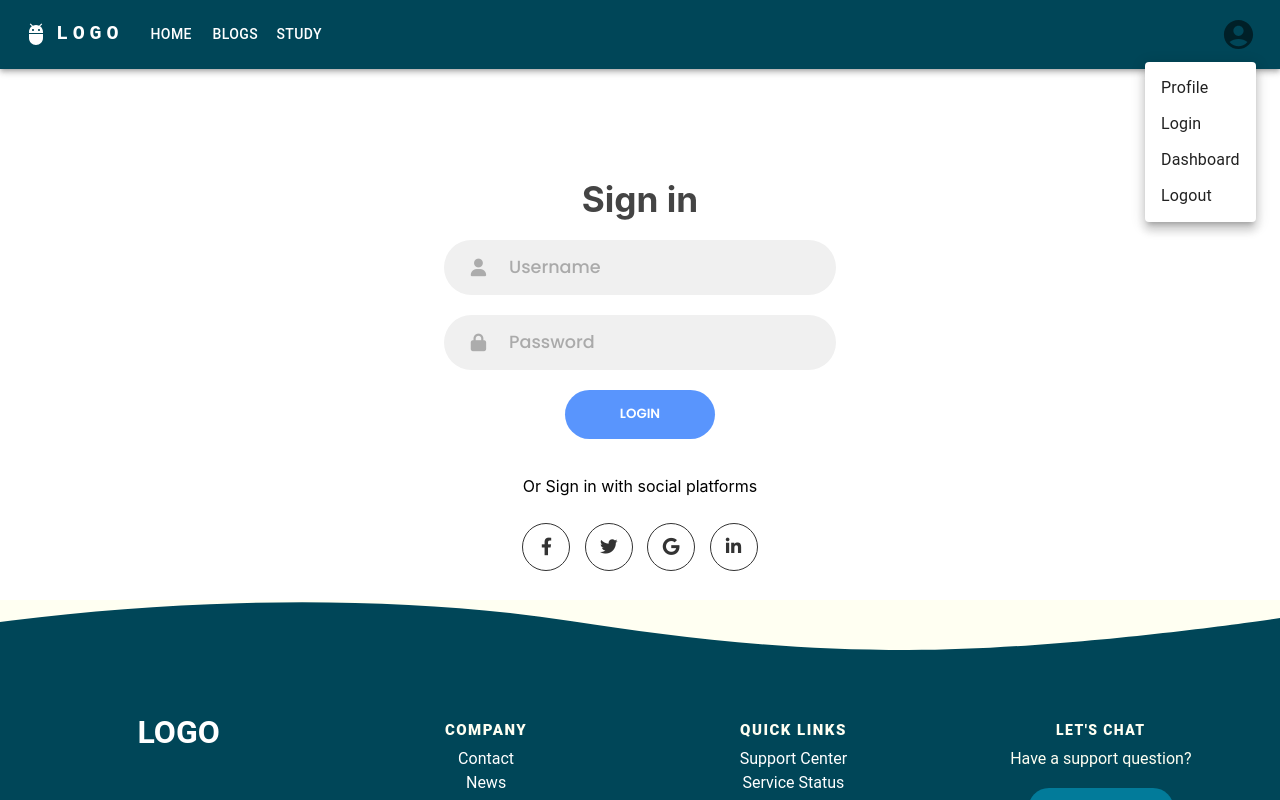
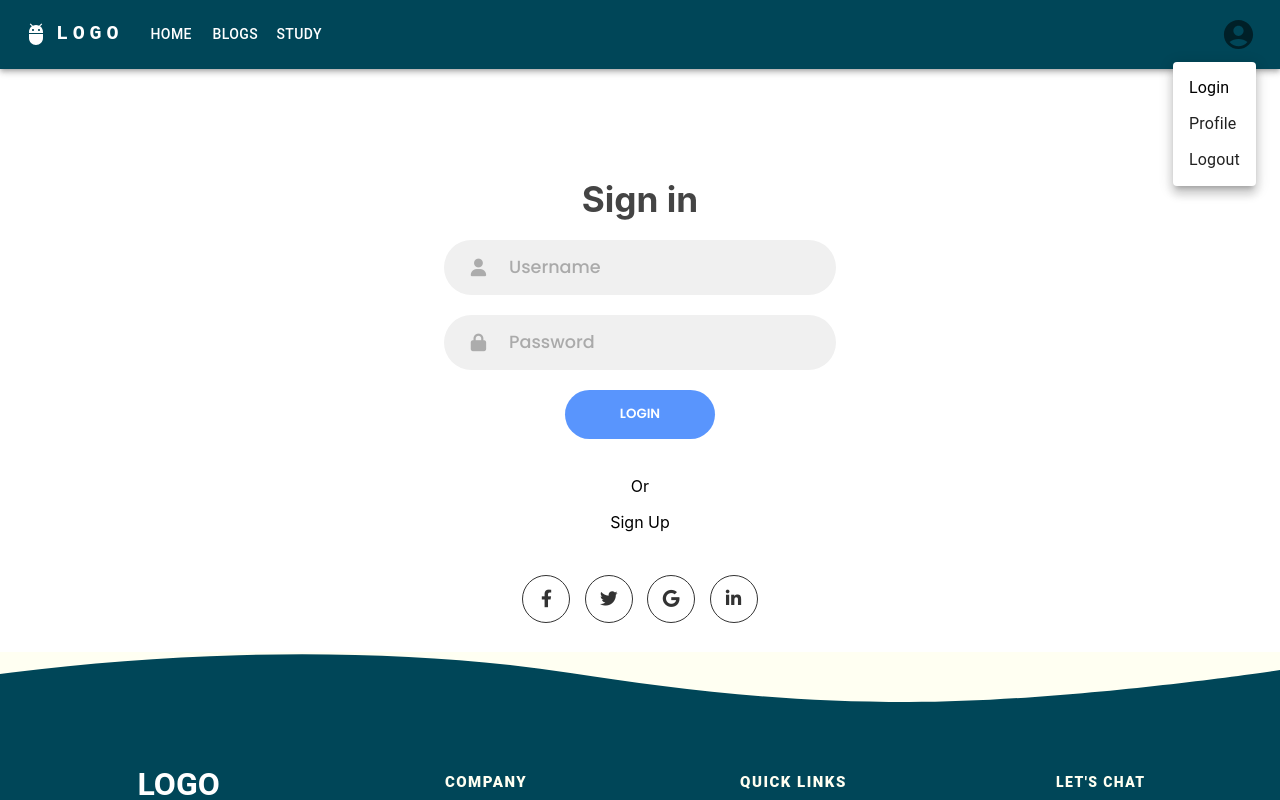
Before and after one commit to ManavMalhotra/hackathon, a React (Create React App) app in the folder frontend/: page /login in a window 1280 px wide. Both pictures are taken after a click on the button "Open settings". Shown: the top 800 px of the page. Built offline with nearby package versions, Linux system fonts and the light colour scheme.

Commit message:
Added navigation Links

```diff
--- a/frontend/package.json
+++ b/frontend/package.json
@@ -18,6 +18,7 @@
     "react-scripts": "5.0.1",
     "react-slick": "^0.29.0",
     "slick-carousel": "^1.8.1",
+    "sweetalert": "^2.1.2",
     "web-vitals": "^2.1.4"
   },
   "scripts": {
--- a/frontend/src/Components/App_bar.js
+++ b/frontend/src/Components/App_bar.js
@@ -215,11 +215,20 @@ function Header() {
               open={Boolean(anchorElUser)}
               onClose={handleCloseUserMenu}
             >
-              {settings.map((setting) => (
-                <MenuItem key={setting} onClick={handleCloseUserMenu}>
-                  <Typography textAlign="center">{setting}</Typography>
-                </MenuItem>
-              ))}
+              <MenuItem onClick={handleCloseUserMenu}>
+                <Link to={"/login"}>
+                  {" "}
+                  <Typography textAlign="center" style={{ color: "black" }}>
+                    Login
+                  </Typography>
+                </Link>
+              </MenuItem>
+              <MenuItem onClick={handleCloseUserMenu}>
+                <Typography textAlign="center">Profile</Typography>
+              </MenuItem>
+              <MenuItem onClick={handleCloseUserMenu}>
+                <Typography textAlign="center">Logout</Typography>
+              </MenuItem>
             </Menu>
           </Box>
         </Toolbar>
--- a/frontend/src/Components/Login.js
+++ b/frontend/src/Components/Login.js
@@ -1,29 +1,34 @@
-import React from "react";
-import { useState } from 'react'
-import loginHandle from "../utils/loginHandle.js"
+import React, { useEffect } from "react";
+import { useState } from "react";
+import loginHandle from "../utils/loginHandle.js";
 import "./registration_styles.css";
+import { Link } from "react-router-dom";
+import { redirect } from "react-router-dom";
 
 function Login() {
-  let [name, setName] = useState('')
-  let [username, setUsername] = useState('')
-  let [password, setPassword] = useState('')
+  let [name, setName] = useState("");
+  let [username, setUsername] = useState("");
+  let [password, setPassword] = useState("");
 
-  const handleSubmit = async (ev)=>{
-		ev.preventDefault()
+  useEffect(() => {
+    localStorage.getItem("ajs_user_id");
+  }, []);
 
-		try{
-			let info = {
-				username,
-				password
-				}
-			let user = await loginHandle(info)
-			window.localStorage.setItem(
-				'loggedAppUser', JSON.stringify(user))
-		}catch(err){
+  const handleSubmit = async (ev) => {
+    ev.preventDefault();
 
-		}
-
-	}
+    try {
+      let info = {
+        username,
+        password,
+      };
+      console.log("hello");
+      let user = await loginHandle(info);
+      console.log("hi");
+      localStorage.setItem("loggedAppUser", JSON.stringify(user));
+      window.location.href = "/";
+    } catch (err) {}
+  };
 
   return (
     <>
@@ -44,14 +49,27 @@ function Login() {
         <h2 className="title">Sign in</h2>
         <div className="input-field">
           <i className="fas fa-user"></i>
-          <input type="text" placeholder="Username" onChange={({ target }) => setUsername(target.value)}/>
+          <input
+            type="text"
+            placeholder="Username"
+            onChange={({ target }) => setUsername(target.value)}
+          />
         </div>
         <div className="input-field">
           <i className="fas fa-lock"></i>
-          <input type="password" placeholder="Password" onChange={({ target }) => setPassword(target.value)}/>
+          <input
+            type="password"
+            placeholder="Password"
+            onChange={({ target }) => setPassword(target.value)}
+          />
         </div>
         <input type="submit" value="Login" className="btn solid" />
-        <p className="social-text">Or Sign in with social platforms</p>
+        <p className="social-text">
+          Or{" "}
+          <Link to={"/registration"}>
+            <p style={{ color: "black" }}>Sign Up</p>
+          </Link>
+        </p>
         <div className="social-media">
           <a href="#" className="social-icon">
             <i className="fab fa-facebook-f"></i>
--- a/frontend/src/Components/Registration.js
+++ b/frontend/src/Components/Registration.js
@@ -1,4 +1,5 @@
 import React from "react";
+import { Link } from "react-router-dom";
 import "./registration_styles.css";
 
 function Registration() {
@@ -32,7 +33,12 @@ function Registration() {
           <input type="password" placeholder="Password" />
         </div>
         <input type="submit" className="btn" value="Sign up" />
-        <p className="social-text">Or Sign in with social platforms</p>
+        <p className="social-text">
+          Or
+          <Link to={"/login"}>
+            <p style={{ color: "black" }}>Sign In</p>
+          </Link>
+        </p>
         <div className="social-media">
           <a href="#" className="social-icon">
             <i className="fab fa-facebook-f"></i>
--- a/frontend/src/utils/loginHandle.js
+++ b/frontend/src/utils/loginHandle.js
@@ -1,11 +1,12 @@
-import axios from 'axios'
+import axios from "axios";
 
 //change this backend api url || TO DO
-let baseUrl = "https://manavmalhotra-special-space-waffle-wx7j96jvg452v46r-3001.preview.app.github.dev/api/login"
+let baseUrl =
+  "https://manavmalhotra-special-space-waffle-wx7j96jvg452v46r-3001.preview.app.github.dev/api/login";
+// let baseUrl = "http://localhost:5000/api/login";
+const loginHandle = async (info) => {
+  let response = await axios.post(baseUrl, info);
+  return response.data;
+};
 
-const loginHandle = async (info)=>{
-    let response = await axios.post(baseUrl,info)
-    return response.data
-}
-
-export default loginHandle
+export default loginHandle;
```
Also changed, not shown: 1 other file (tests, documents, lock files or other folders).
